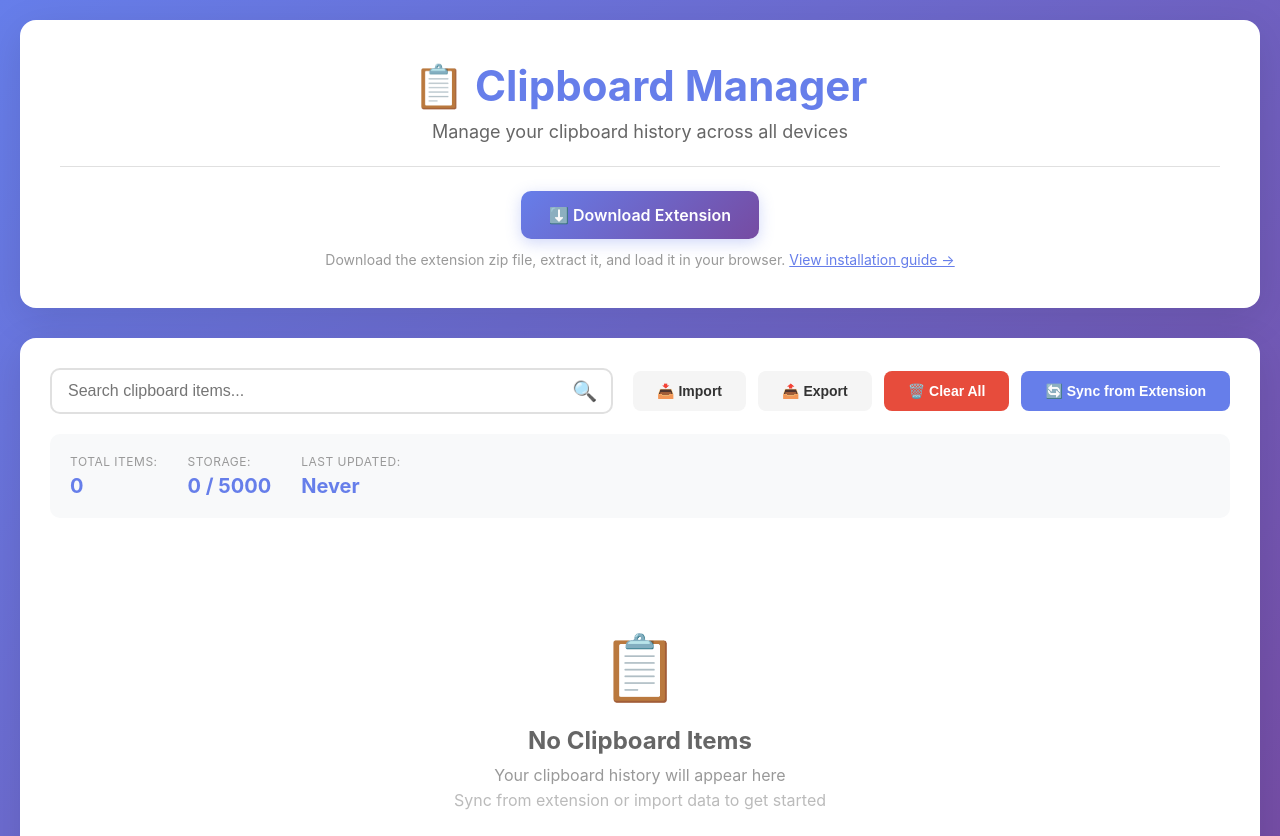
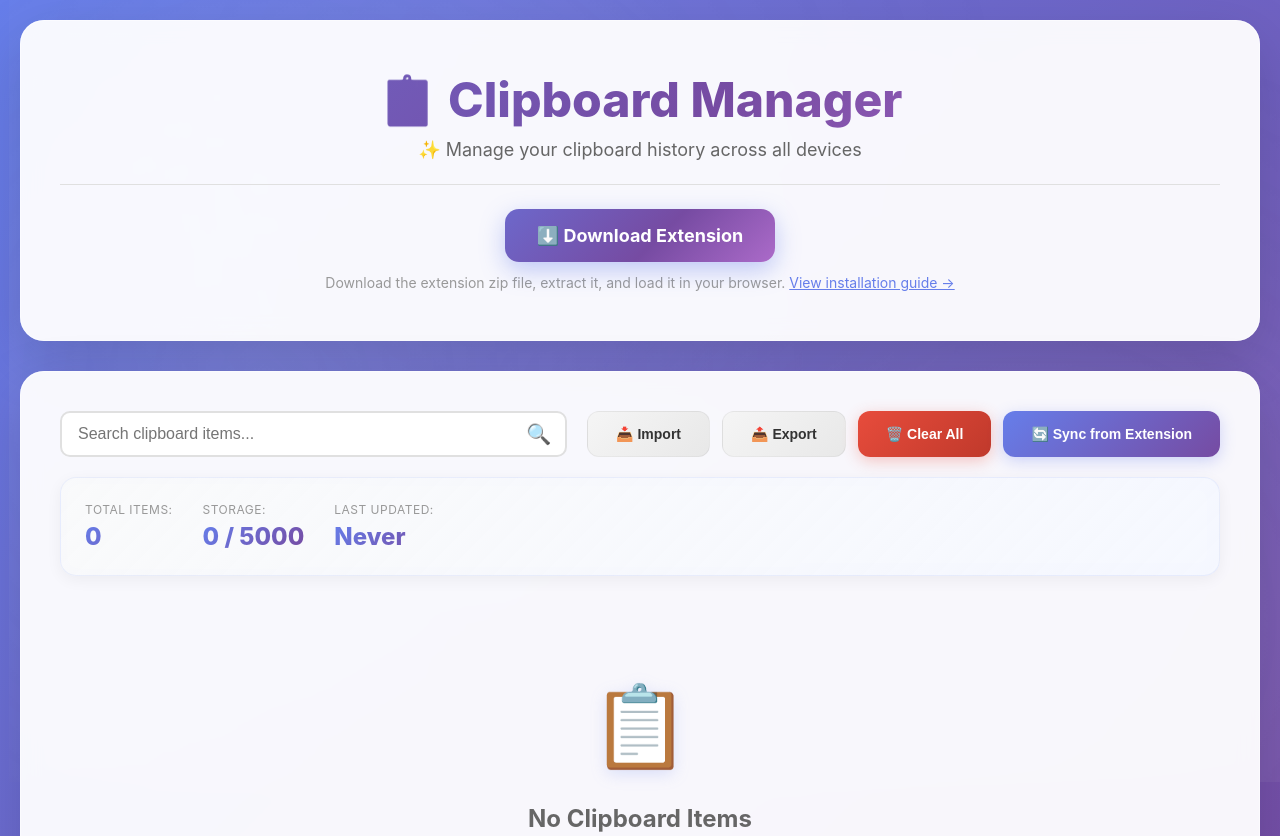
Before and after one commit to draphael123/clipboardapp, a browser extension: page index.html in a window 1280 px wide. Shown: the top 836 px of the page. Drawn offline with Linux system fonts and the light colour scheme.

Commit message:
Enhance website with modern animations and visual effects

```diff
--- a/index.html
+++ b/index.html
@@ -11,7 +11,7 @@
     <header>
       <div class="header-content">
         <h1>📋 Clipboard Manager</h1>
-        <p class="subtitle">Manage your clipboard history across all devices</p>
+        <p class="subtitle">✨ Manage your clipboard history across all devices</p>
         <div class="download-section">
           <a href="https://github.com/draphael123/clipboardapp/archive/refs/heads/main.zip" id="downloadExtension" class="btn-download" target="_blank">
             ⬇️ Download Extension
--- a/styles.css
+++ b/styles.css
@@ -9,28 +9,114 @@ body {
   background: linear-gradient(135deg, #667eea 0%, #764ba2 100%);
   min-height: 100vh;
   color: #333;
+  position: relative;
+  overflow-x: hidden;
+}
+
+/* Animated background particles */
+body::before {
+  content: '';
+  position: fixed;
+  top: 0;
+  left: 0;
+  width: 100%;
+  height: 100%;
+  background:
+    radial-gradient(circle at 20% 50%, rgba(255, 255, 255, 0.1) 0%, transparent 50%),
+    radial-gradient(circle at 80% 80%, rgba(255, 255, 255, 0.1) 0%, transparent 50%),
+    radial-gradient(circle at 40% 20%, rgba(255, 255, 255, 0.05) 0%, transparent 50%);
+  animation: float 20s ease-in-out infinite;
+  pointer-events: none;
+  z-index: 0;
+}
+
+@keyframes float {
+  0%, 100% {
+    transform: translateY(0) translateX(0);
+  }
+  33% {
+    transform: translateY(-20px) translateX(10px);
+  }
+  66% {
+    transform: translateY(20px) translateX(-10px);
+  }
 }
 
 .app-container {
   max-width: 1400px;
   margin: 0 auto;
   padding: 20px;
+  position: relative;
+  z-index: 1;
 }
 
 header {
-  background: white;
-  border-radius: 16px;
-  padding: 40px;
+  background: rgba(255, 255, 255, 0.95);
+  backdrop-filter: blur(10px);
+  border-radius: 24px;
+  padding: 50px 40px;
   margin-bottom: 30px;
-  box-shadow: 0 10px 40px rgba(0,0,0,0.1);
+  box-shadow:
+    0 20px 60px rgba(0,0,0,0.15),
+    0 0 0 1px rgba(255, 255, 255, 0.5) inset;
   text-align: center;
+  position: relative;
+  overflow: hidden;
+  animation: slideDown 0.6s ease-out;
+}
+
+header::before {
+  content: '';
+  position: absolute;
+  top: -50%;
+  left: -50%;
+  width: 200%;
+  height: 200%;
+  background: linear-gradient(45deg, transparent, rgba(102, 126, 234, 0.1), transparent);
+  animation: shine 3s infinite;
+}
+
+@keyframes slideDown {
+  from {
+    opacity: 0;
+    transform: translateY(-30px);
+  }
+  to {
+    opacity: 1;
+    transform: translateY(0);
+  }
+}
+
+@keyframes shine {
+  0% {
+    transform: translateX(-100%) translateY(-100%) rotate(45deg);
+  }
+  100% {
+    transform: translateX(100%) translateY(100%) rotate(45deg);
+  }
 }
 
 header h1 {
-  font-size: 42px;
-  font-weight: 700;
-  color: #667eea;
+  font-size: 48px;
+  font-weight: 800;
+  background: linear-gradient(135deg, #667eea 0%, #764ba2 50%, #f093fb 100%);
+  -webkit-background-clip: text;
+  -webkit-text-fill-color: transparent;
+  background-clip: text;
   margin-bottom: 10px;
+  position: relative;
+  z-index: 1;
+  animation: gradientShift 3s ease infinite;
+  background-size: 200% 200%;
+}
+
+@keyframes gradientShift {
+  0%, 100% {
+    background-position: 0% 50%;
+  }
+  50% {
+    background-position: 100% 50%;
+  }
 }
 
 .subtitle {
@@ -47,21 +133,61 @@ header h1 {
 .btn-download {
   display: inline-flex;
   align-items: center;
-  gap: 8px;
-  padding: 14px 28px;
-  background: linear-gradient(135deg, #667eea 0%, #764ba2 100%);
+  gap: 10px;
+  padding: 16px 32px;
+  background: linear-gradient(135deg, #667eea 0%, #764ba2 50%, #f093fb 100%);
+  background-size: 200% 200%;
   color: white;
   text-decoration: none;
-  border-radius: 10px;
-  font-size: 16px;
-  font-weight: 600;
-  transition: all 0.3s;
-  box-shadow: 0 4px 15px rgba(102, 126, 234, 0.3);
+  border-radius: 14px;
+  font-size: 18px;
+  font-weight: 700;
+  transition: all 0.4s cubic-bezier(0.4, 0, 0.2, 1);
+  box-shadow:
+    0 8px 25px rgba(102, 126, 234, 0.4),
+    0 0 0 0 rgba(102, 126, 234, 0.5);
+  position: relative;
+  overflow: hidden;
+  animation: gradientShift 3s ease infinite, pulse 2s ease-in-out infinite;
+}
+
+.btn-download::before {
+  content: '';
+  position: absolute;
+  top: 50%;
+  left: 50%;
+  width: 0;
+  height: 0;
+  border-radius: 50%;
+  background: rgba(255, 255, 255, 0.3);
+  transform: translate(-50%, -50%);
+  transition: width 0.6s, height 0.6s;
+}
+
+.btn-download:hover::before {
+  width: 400px;
+  height: 400px;
 }
 
 .btn-download:hover {
-  transform: translateY(-2px);
-  box-shadow: 0 6px 20px rgba(102, 126, 234, 0.4);
+  transform: translateY(-4px) scale(1.05);
+  box-shadow:
+    0 12px 35px rgba(102, 126, 234, 0.5),
+    0 0 0 8px rgba(102, 126, 234, 0.1);
+  background-position: 100% 50%;
+}
+
+@keyframes pulse {
+  0%, 100% {
+    box-shadow:
+      0 8px 25px rgba(102, 126, 234, 0.4),
+      0 0 0 0 rgba(102, 126, 234, 0.5);
+  }
+  50% {
+    box-shadow:
+      0 8px 25px rgba(102, 126, 234, 0.4),
+      0 0 0 10px rgba(102, 126, 234, 0);
+  }
 }
 
 .download-hint {
@@ -71,10 +197,26 @@ header h1 {
 }
 
 .main-content {
-  background: white;
-  border-radius: 16px;
-  padding: 30px;
-  box-shadow: 0 10px 40px rgba(0,0,0,0.1);
+  background: rgba(255, 255, 255, 0.95);
+  backdrop-filter: blur(10px);
+  border-radius: 24px;
+  padding: 40px;
+  box-shadow:
+    0 20px 60px rgba(0,0,0,0.15),
+    0 0 0 1px rgba(255, 255, 255, 0.5) inset;
+  animation: fadeInUp 0.8s ease-out 0.2s both;
+  position: relative;
+}
+
+@keyframes fadeInUp {
+  from {
+    opacity: 0;
+    transform: translateY(30px);
+  }
+  to {
+    opacity: 1;
+    transform: translateY(0);
+  }
 }
 
 .toolbar {
@@ -103,6 +245,8 @@ header h1 {
 
 .search-container input:focus {
   border-color: #667eea;
+  box-shadow: 0 0 0 4px rgba(102, 126, 234, 0.1);
+  transform: scale(1.01);
 }
 
 .search-icon {
@@ -121,57 +265,85 @@ header h1 {
 }
 
 .btn {
-  padding: 12px 24px;
+  padding: 14px 28px;
   border: none;
-  border-radius: 8px;
+  border-radius: 12px;
   font-size: 14px;
   font-weight: 600;
   cursor: pointer;
-  transition: all 0.2s;
+  transition: all 0.3s cubic-bezier(0.4, 0, 0.2, 1);
   display: inline-flex;
   align-items: center;
   gap: 8px;
+  position: relative;
+  overflow: hidden;
+}
+
+.btn::before {
+  content: '';
+  position: absolute;
+  top: 50%;
+  left: 50%;
+  width: 0;
+  height: 0;
+  border-radius: 50%;
+  background: rgba(255, 255, 255, 0.3);
+  transform: translate(-50%, -50%);
+  transition: width 0.6s, height 0.6s;
+}
+
+.btn:hover::before {
+  width: 300px;
+  height: 300px;
 }
 
 .btn-primary {
-  background: #667eea;
+  background: linear-gradient(135deg, #667eea 0%, #764ba2 100%);
   color: white;
+  box-shadow: 0 4px 15px rgba(102, 126, 234, 0.3);
 }
 
 .btn-primary:hover {
-  background: #5568d3;
-  transform: translateY(-2px);
-  box-shadow: 0 4px 12px rgba(102, 126, 234, 0.3);
+  background: linear-gradient(135deg, #5568d3 0%, #6a3d8f 100%);
+  transform: translateY(-3px) scale(1.02);
+  box-shadow: 0 8px 25px rgba(102, 126, 234, 0.4);
 }
 
 .btn-secondary {
-  background: #f5f5f5;
+  background: linear-gradient(135deg, #f5f5f5 0%, #e8e8e8 100%);
   color: #333;
+  border: 1px solid rgba(0, 0, 0, 0.05);
 }
 
 .btn-secondary:hover {
-  background: #e0e0e0;
+  background: linear-gradient(135deg, #e8e8e8 0%, #d8d8d8 100%);
+  transform: translateY(-2px);
+  box-shadow: 0 4px 12px rgba(0, 0, 0, 0.1);
 }
 
 .btn-danger {
-  background: #e74c3c;
+  background: linear-gradient(135deg, #e74c3c 0%, #c0392b 100%);
   color: white;
+  box-shadow: 0 4px 15px rgba(231, 76, 60, 0.3);
 }
 
 .btn-danger:hover {
-  background: #c0392b;
-  transform: translateY(-2px);
-  box-shadow: 0 4px 12px rgba(231, 76, 60, 0.3);
+  background: linear-gradient(135deg, #c0392b 0%, #a93226 100%);
+  transform: translateY(-3px) scale(1.02);
+  box-shadow: 0 8px 25px rgba(231, 76, 60, 0.4);
 }
 
 .stats-bar {
   display: flex;
   gap: 30px;
-  padding: 20px;
-  background: #f8f9fa;
-  border-radius: 10px;
+  padding: 24px;
+  background: linear-gradient(135deg, rgba(248, 249, 250, 0.8) 0%, rgba(240, 244, 255, 0.6) 100%);
+  border-radius: 16px;
   margin-bottom: 30px;
   flex-wrap: wrap;
+  border: 1px solid rgba(102, 126, 234, 0.1);
+  backdrop-filter: blur(10px);
+  box-shadow: 0 4px 15px rgba(0, 0, 0, 0.05);
 }
 
 .stat {
@@ -188,9 +360,24 @@ header h1 {
 }
 
 .stat-value {
-  font-size: 20px;
-  font-weight: 700;
-  color: #667eea;
+  font-size: 24px;
+  font-weight: 800;
+  background: linear-gradient(135deg, #667eea 0%, #764ba2 100%);
+  -webkit-background-clip: text;
+  -webkit-text-fill-color: transparent;
+  background-clip: text;
+  animation: fadeIn 0.6s ease-out;
+}
+
+@keyframes fadeIn {
+  from {
+    opacity: 0;
+    transform: scale(0.8);
+  }
+  to {
+    opacity: 1;
+    transform: scale(1);
+  }
 }
 
 .clipboard-grid {
@@ -204,11 +391,23 @@ header h1 {
   text-align: center;
   padding: 80px 20px;
   color: #999;
+  animation: fadeInUp 0.8s ease-out;
 }
 
 .empty-icon {
-  font-size: 64px;
+  font-size: 80px;
   margin-bottom: 20px;
+  animation: bounce 2s ease-in-out infinite;
+  filter: drop-shadow(0 4px 8px rgba(102, 126, 234, 0.2));
+}
+
+@keyframes bounce {
+  0%, 100% {
+    transform: translateY(0);
+  }
+  50% {
+    transform: translateY(-10px);
+  }
 }
 
 .empty-state h2 {
@@ -228,21 +427,42 @@ header h1 {
 }
 
 .clipboard-card {
-  background: white;
-  border: 2px solid #e0e0e0;
-  border-radius: 12px;
-  padding: 20px;
+  background: linear-gradient(135deg, rgba(255, 255, 255, 0.9) 0%, rgba(255, 255, 255, 0.95) 100%);
+  border: 2px solid rgba(102, 126, 234, 0.1);
+  border-radius: 16px;
+  padding: 24px;
   cursor: pointer;
-  transition: all 0.2s;
+  transition: all 0.4s cubic-bezier(0.4, 0, 0.2, 1);
   display: flex;
   flex-direction: column;
   gap: 12px;
+  position: relative;
+  overflow: hidden;
+  backdrop-filter: blur(10px);
+}
+
+.clipboard-card::before {
+  content: '';
+  position: absolute;
+  top: 0;
+  left: -100%;
+  width: 100%;
+  height: 100%;
+  background: linear-gradient(90deg, transparent, rgba(102, 126, 234, 0.1), transparent);
+  transition: left 0.5s;
+}
+
+.clipboard-card:hover::before {
+  left: 100%;
 }
 
 .clipboard-card:hover {
   border-color: #667eea;
-  box-shadow: 0 8px 24px rgba(102, 126, 234, 0.15);
-  transform: translateY(-4px);
+  box-shadow:
+    0 12px 32px rgba(102, 126, 234, 0.2),
+    0 0 0 1px rgba(102, 126, 234, 0.1) inset;
+  transform: translateY(-6px) scale(1.02);
+  background: linear-gradient(135deg, rgba(255, 255, 255, 1) 0%, rgba(240, 244, 255, 0.8) 100%);
 }
 
 .card-preview {
@@ -308,11 +528,13 @@ header h1 {
   left: 0;
   width: 100%;
   height: 100%;
-  background: rgba(0,0,0,0.6);
+  background: rgba(0,0,0,0.7);
+  backdrop-filter: blur(5px);
   z-index: 1000;
   align-items: center;
   justify-content: center;
   padding: 20px;
+  animation: fadeIn 0.3s ease-out;
 }
 
 .modal.show {
@@ -320,15 +542,30 @@ header h1 {
 }
 
 .modal-content {
-  background: white;
-  border-radius: 16px;
+  background: rgba(255, 255, 255, 0.98);
+  backdrop-filter: blur(20px);
+  border-radius: 24px;
   width: 100%;
   max-width: 500px;
   max-height: 90vh;
   overflow: hidden;
   display: flex;
   flex-direction: column;
-  box-shadow: 0 20px 60px rgba(0,0,0,0.3);
+  box-shadow:
+    0 25px 70px rgba(0,0,0,0.4),
+    0 0 0 1px rgba(255, 255, 255, 0.5) inset;
+  animation: modalSlideIn 0.4s cubic-bezier(0.4, 0, 0.2, 1);
+}
+
+@keyframes modalSlideIn {
+  from {
+    opacity: 0;
+    transform: scale(0.9) translateY(20px);
+  }
+  to {
+    opacity: 1;
+    transform: scale(1) translateY(0);
+  }
 }
 
 .modal-content.large {
```
